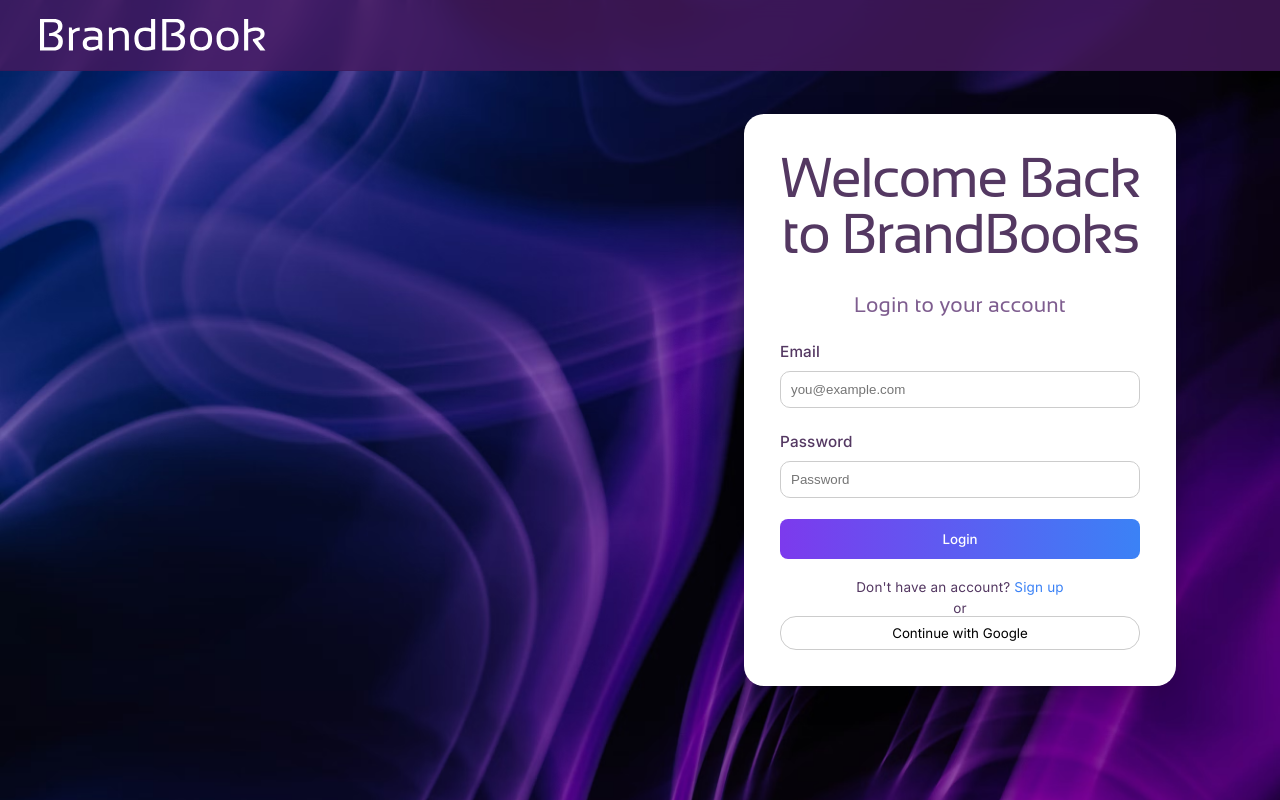
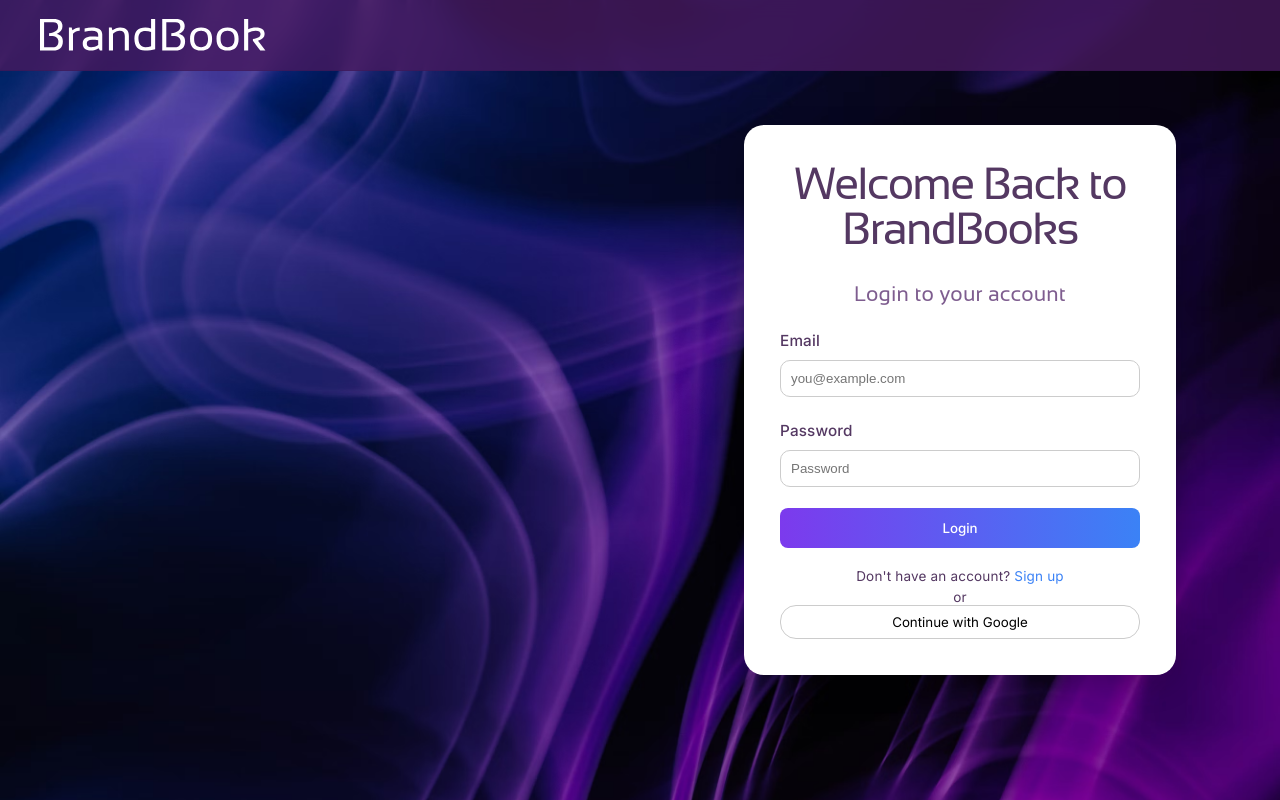
Before and after one commit to OyuOyuk/TusulFrontEndVite, a React app: page /login in a window 1280 px wide. Built offline with nearby package versions, Linux system fonts and the light colour scheme; the HTML template or start-up script is replaced by a standard one.

Commit message:
smaller header

```diff
--- a/src/screens/login/Login.css
+++ b/src/screens/login/Login.css
@@ -52,7 +52,7 @@
 
     margin: 0;
     padding-bottom: 0.5rem; /* Add only the exact space you want below it */
-
+    font-size: 2.5rem;
     line-height: 1;
 }
 .login_header3{
--- a/src/screens/signup/signup.css
+++ b/src/screens/signup/signup.css
@@ -46,7 +46,7 @@
 
     margin: 0;
     padding-bottom: 0.5rem; /* Add only the exact space you want below it */
-
+    font-size: 2.5rem;
     line-height: 1.2;
 }
 .signup_header3{
```
